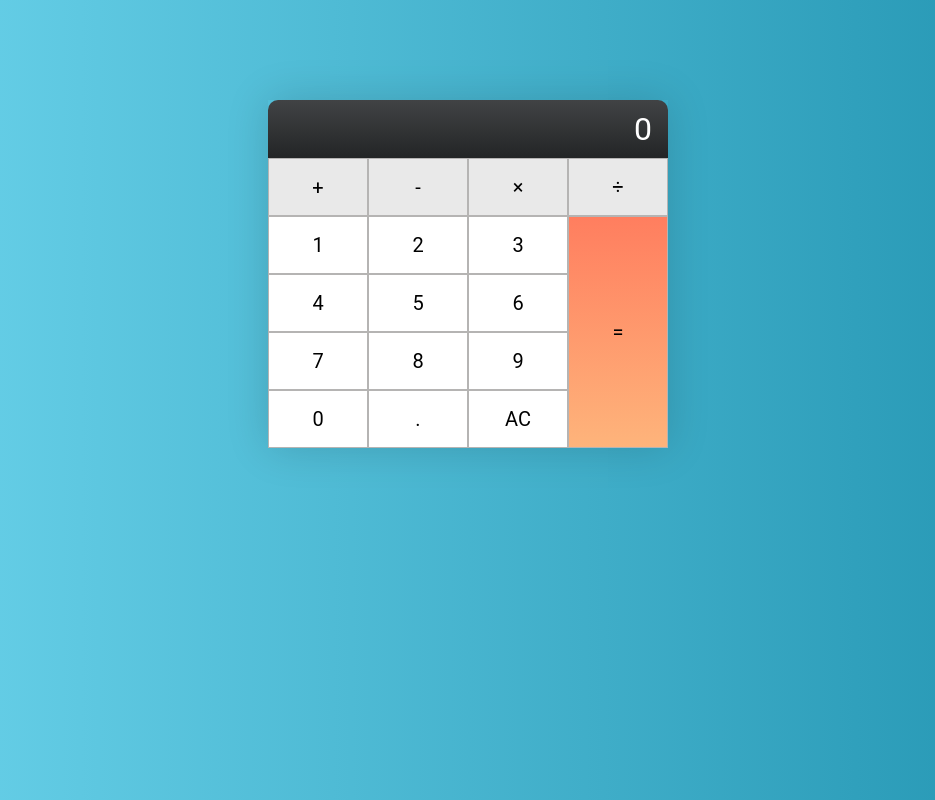
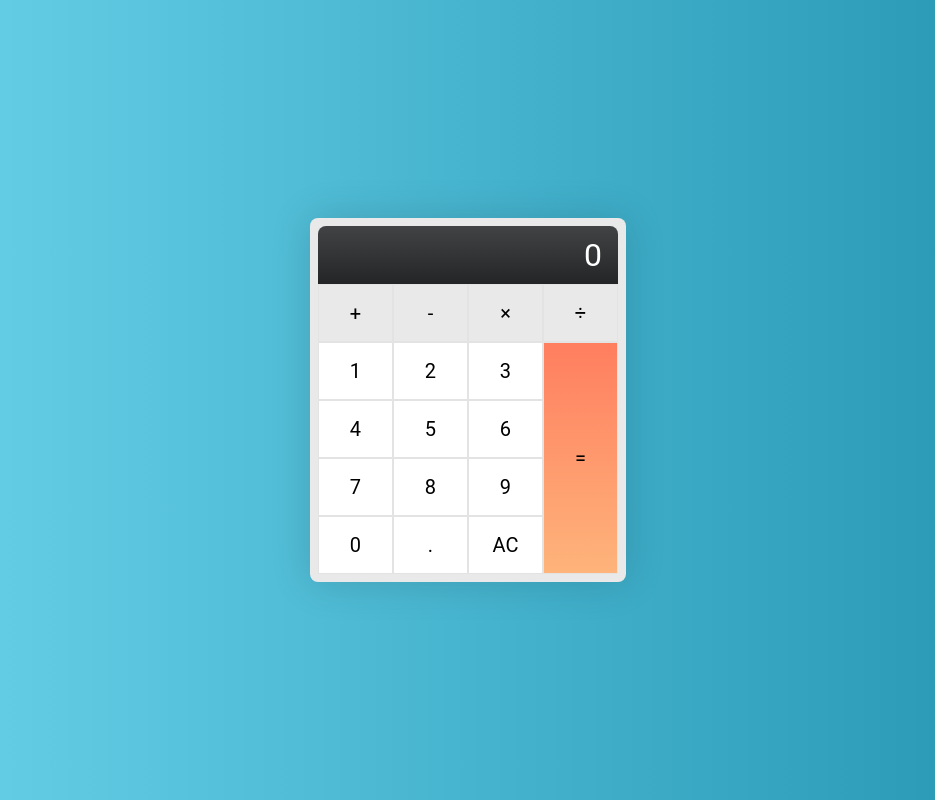
Before and after one commit to vkarasik/js-calculator, a plain HTML site: page index.html in a window 1280 px wide. Shown: the whole page, without its empty margins (172-1107 px from the left). Drawn offline with Linux system fonts and the light colour scheme.

Commit message:
refactor: change layout and styling

```diff
--- a/index.html
+++ b/index.html
@@ -11,7 +11,8 @@
 </head>
 
 <body>
-    <div class="container calculator">
+    <div class="container">
+        <div class="calculator">
             <div class="calculator__display">0</div>
             <button class="calculator__key calculator__key_operator" data-action="add">+</button>
             <button class="calculator__key calculator__key_operator" data-action="subtract">-</button>
@@ -30,6 +31,8 @@
             <button class="calculator__key calculator__key_num">0</button>
             <button class="calculator__key calculator__key_num" data-action="decimal">.</button>
             <button class="calculator__key calculator__key_num" data-action="clear">AC</button>
+        </div>
+    </div>
     <script src="./js/script.js"></script>
 </body>
 
--- a/scss/style.scss
+++ b/scss/style.scss
@@ -1,22 +1,37 @@
 body {
-  background: #2193b0;
-  background: -webkit-linear-gradient(to right, #6dd5ed, #2193b0);
-  background: linear-gradient(to right, #6dd5ed, #2193b0);
+  width: 100vw;
+  height: 100vh;
+  padding: 0;
+  margin: 0;
   font-family: Roboto;
 }
 
 .container {
-  width: 400px;
-  margin: 100px auto;
+  width: 100vw;
+  height: 100vh;
+  display: grid;
+  grid-template-columns: 1fr 5fr 1fr;
+  grid-template-rows: 1fr 5fr 1fr;
+  justify-items: center;
+  align-items: center;
+  background: #2193b0;
+  background: linear-gradient(to right, #6dd5ed, #2193b0);
+}
+
+.calculator {
   display: grid;
   grid-template-columns: repeat(4, 1fr);
   grid-template-rows: repeat(6, 1fr);
+  grid-column: 2;
+  grid-row: 2;
+  min-width: 300px;
+  min-height: 300px;
+  border-radius: 8px;
+  background: #e9e9e9;
+  padding: 8px;
   box-shadow: 0 0 40px 0px rgba(0, 0, 0, 0.15);
-}
-
-.calculator {
   &__key {
-    border: 1px solid #b5b4b3;
+    border: 1px solid #e3e3e3;
     text-align: center;
     display: flex;
     align-items: center;
@@ -49,16 +64,18 @@ body {
   }
 
   &__display {
+    display: flex;
+    flex-direction: row-reverse;
+    align-items: center;
     grid-column: 1 / 5;
     grid-row: 1 / 2;
     color: #ffffff;
     text-align: right;
     font-size: 32px;
     padding: 10px 16px;
-    border-top-left-radius: 10px;
-    border-top-right-radius: 10px;
+    border-top-left-radius: 8px;
+    border-top-right-radius: 8px;
     background: #232526;
-    background: -webkit-linear-gradient(to bottom, #414345, #232526);
     background: linear-gradient(to bottom, #414345, #232526);
   }
 }
```
Also changed, not shown: css/style.css, 1 other file. Lines whose indentation alone changed are shown as unchanged.
